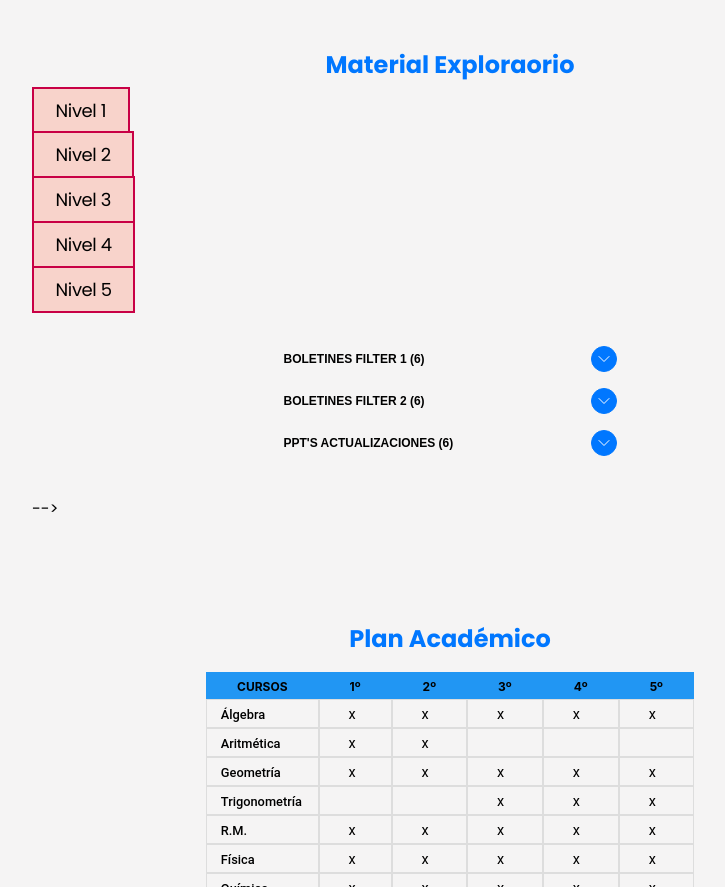
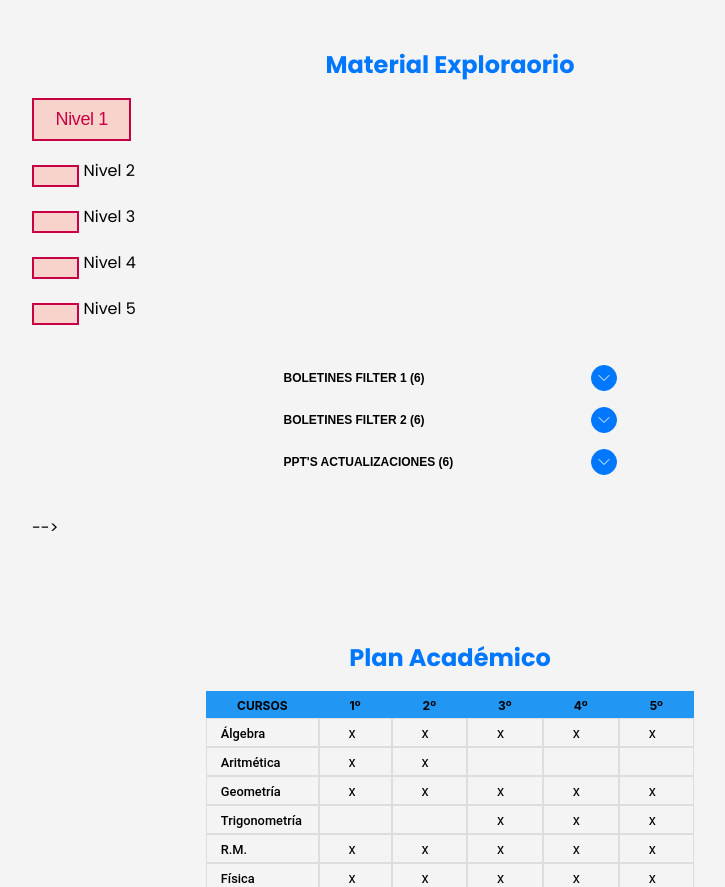
Before and after one commit to MaterialesSecundaria/diverticreativas, a plain HTML site: page index.html in a window 1280 px wide. Shown: the part 1969-2856 px from the top of the page, without its empty margins (190-915 px from the left). Drawn offline with Linux system fonts and the light colour scheme.

Commit message:
Update index.html

```diff
--- a/index.html
+++ b/index.html
@@ -132,11 +132,11 @@
       <section id="pricing">
         <h2>Material Exploraorio</h2>
         <ul class="faq-explo">
-          <li><a href="" class="button quote-button">Nivel 1</a></li>
-          <li><a href="" class="button quote-button">Nivel 2</a></li>
-          <li><a href="" class="button quote-button">Nivel 3</a></li>
-          <li><a href="" class="button quote-button">Nivel 4</a></li>
-          <li><a href="" class="button quote-button">Nivel 5</a></li>
+          <li><a href=""> <button  class="button quote-button"> Nivel 1</button></a></li>
+          <li><a href=""> <button  class="button quote-button"></button> Nivel 2</a></li>
+          <li><a href=""> <button  class="button quote-button"></button> Nivel 3</a></li>
+          <li><a href=""> <button  class="button quote-button"></button> Nivel 4</a></li>
+          <li><a href=""> <button  class="button quote-button"></button> Nivel 5</a></li>
         </ul>
         <!--
         <div class="content">
```
